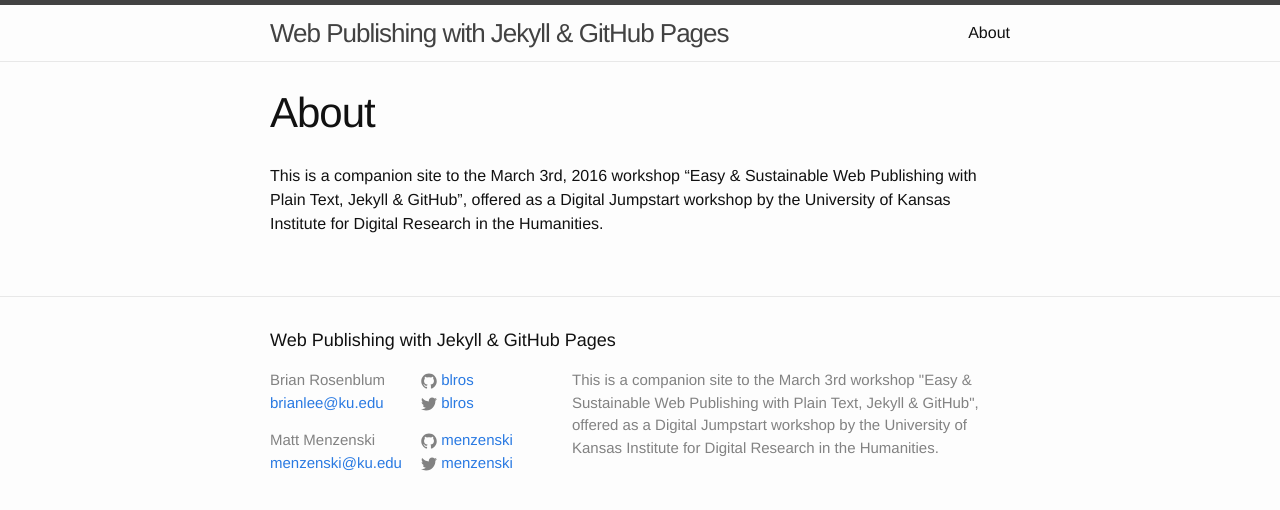
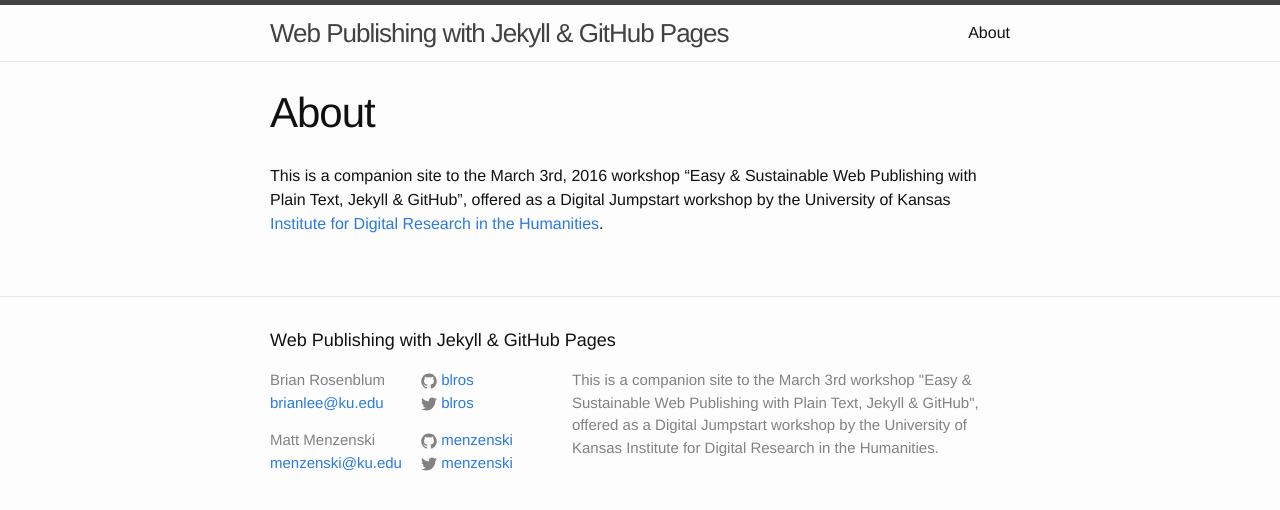
Before and after one commit to menzenski/idrh-static-site-workshop, a Jekyll site: the page built from about.md, in a window 1280 px wide. Shown: the top 510 px of the page. Built offline with Jekyll 4.4.1, drawn with Linux system fonts in a browser that asks for light colours; part of the change alters nothing that is shown.

```diff
--- a/about.md
+++ b/about.md
@@ -4,4 +4,4 @@ title: About
 permalink: /about/
 ---
 
-This is a companion site to the March 3rd, 2016 workshop "Easy & Sustainable Web Publishing with Plain Text, Jekyll & GitHub", offered as a Digital Jumpstart workshop by the University of Kansas Institute for Digital Research in the Humanities.
+This is a companion site to the March 3rd, 2016 workshop "Easy & Sustainable Web Publishing with Plain Text, Jekyll & GitHub", offered as a Digital Jumpstart workshop by the University of Kansas [Institute for Digital Research in the Humanities](http://idrh.ku.edu).
```
